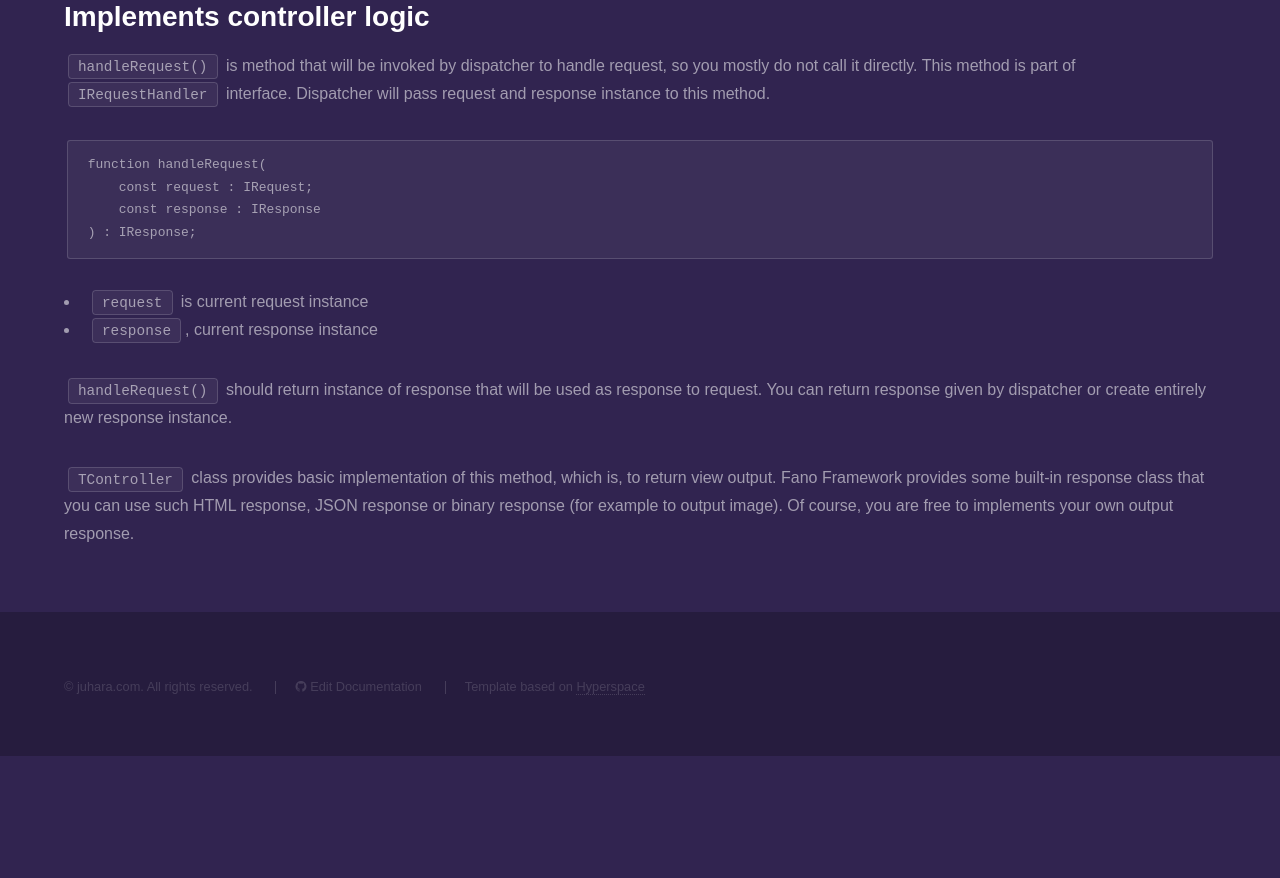
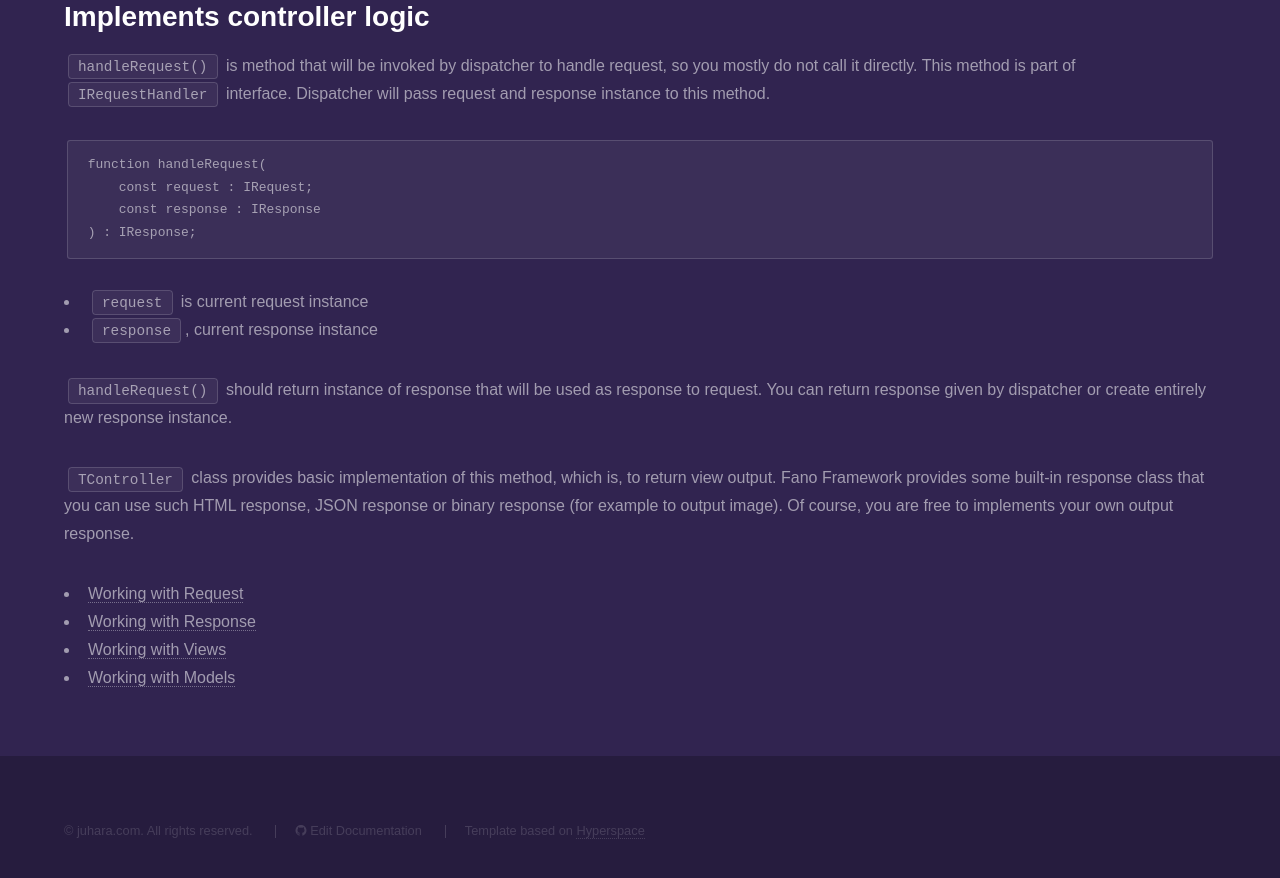
Before and after one commit to fanoframework/fanoframework.github.io, a Jekyll site: the page built from working-with-controllers/index.md, in a window 1280 px wide and 900 px high, scrolled down 1870 px. Shown: the top 878 px of the window. Built offline with Jekyll 4.4.1, drawn with Linux system fonts in a browser that asks for light colours; our own code applies the rules of GitHub Pages for plain Markdown files; before the commit the page ends 2626 px from its top, so only the background shows below that.

Commit message:
add link to working with response request

```diff
--- a/working-with-controllers/index.md
+++ b/working-with-controllers/index.md
@@ -78,3 +78,8 @@ function handleRequest(
 
 
 `TController` class provides basic implementation of this method, which is, to return view output. Fano Framework provides some built-in response class that you can use such HTML response, JSON response or binary response (for example to output image). Of course, you are free to implements your own output response.
+
+- [Working with Request](/working-with-request)
+- [Working with Response](/working-with-response)
+- [Working with Views](/working-with-views)
+- [Working with Models](/working-with-models)
```
